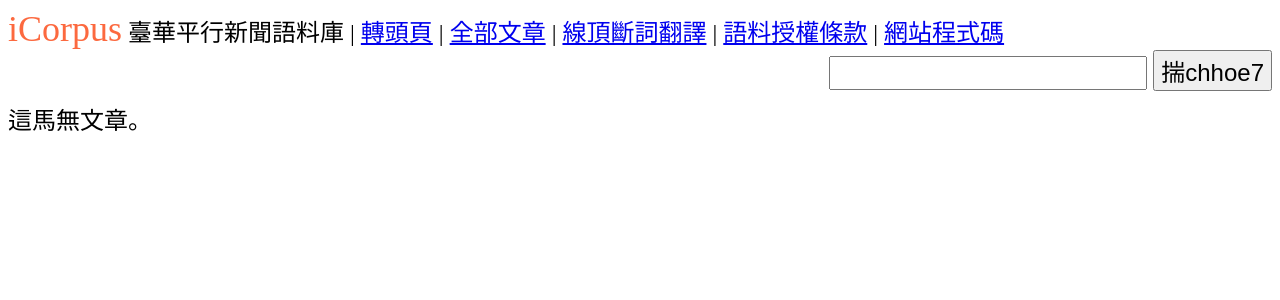
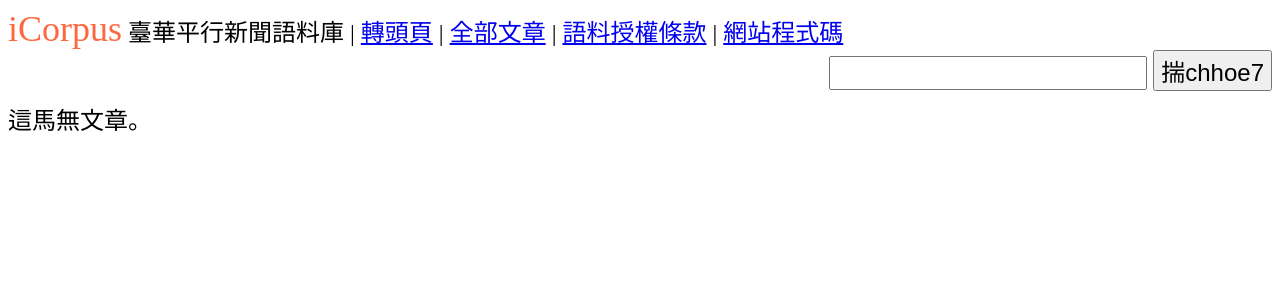
Before and after one commit to sih4sing5hong5/icorpus, a Django app: a page that uses 文章/templates/文章/框.html in a window 1280 px wide. Shown: the top 300 px of the page. Run offline with Django 3.2, Linux system fonts and the light colour scheme; data that the repository does not hold is empty.

Commit message:
線頂斷詞翻譯提掉
無佇維護矣

```diff
--- a/文章/templates/文章/框.html
+++ b/文章/templates/文章/框.html
@@ -22,7 +22,6 @@
 				<span class="英文">iCorpus</span>
 				<span>臺華平行新聞語料庫 | <a href="{% url '首頁' %}">轉頭頁</a>
 					| <a href="{% url '全部文章' %}">全部文章</a>
-					| <a href="{% url '線頂斷詞翻譯' %}">線頂斷詞翻譯</a>
 					| <a href="https://github.com/sih4sing5hong5/icorpus#%E8%AA%9E%E6%96%99%E6%8E%88%E6%AC%8A">語料授權條款</a>
 					| <a href="https://github.com/sih4sing5hong5/icorpus">網站程式碼</a>
 				</span>
```
